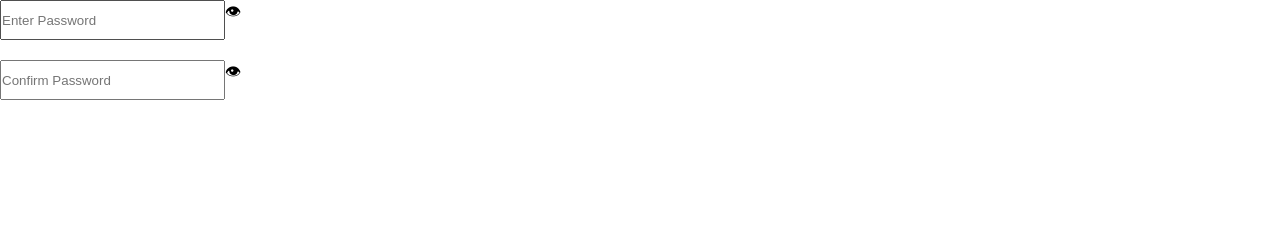
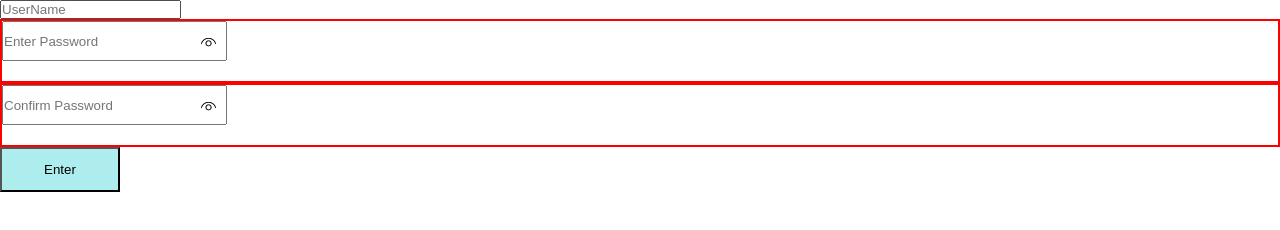
Before and after one commit to Muzamil-Fatima/Basic-Logic-DOM, a plain HTML site: page 04.ShowHide Password/index.html in a window 1280 px wide. Drawn offline with Linux system fonts and the light colour scheme.

Commit message:
add file

```diff
--- a/04.ShowHide Password/index.html
+++ b/04.ShowHide Password/index.html
@@ -7,34 +7,51 @@
     <title>Document</title>
     <link rel="stylesheet" href="style.css">
     <style>
-        *{
+        * {
             margin: 0;
             padding: 0;
             box-sizing: border-box;
         }
-        .password{
+
+        .password {
             height: 40px;
             width: 225px;
             margin-bottom: 20px;
-            position: relative;
         }
 
-        span{
-            position: absolute;
-
+        .input-box{
+            border: 2px solid red;
+        }
+        .pass-show{
+            position: relative;
+            left: -30px;
+            top: 4px;
+            padding-top: 5px;
+            height: 20px;
+        }
+        button{
+            height: 45px;
+            width: 120px;
+            background-color: rgb(174, 237, 237);
         }
     </style>
 </head>
 
 <body>
-    <div class="pass">
-        <input type="password" placeholder="Enter Password" class="password">
-        <span>👁</span>
+    <form action="/login" method="post">
+        <div>
+            <input type="text" placeholder="UserName" autocomplete="username" required>
+        </div>
+    <div class=" input-box">
+        <input type="password" placeholder="Enter Password" class="password pass"  autocomplete="new-password" required>
+        <img src="eye-show.png" alt="eye-icon" class="pass-show">
     </div>
-    <div class="confirm-pass">
-        <input type="password" placeholder="Confirm Password" class="password">
-        <span>👁</span>
+    <div class="input-box">
+        <input type="password" placeholder="Confirm Password" class="password confirm-pass "  autocomplete="new-password" required>
+        <img src="eye-show.png" alt="eye-icon" class="pass-show">
     </div>
+    <button>Enter</button>
+    </form>
     <script src="script.js"></script>
 </body>
 
--- a/04.ShowHide Password/script.js
+++ b/04.ShowHide Password/script.js
@@ -0,0 +1,33 @@
+const input = document.querySelectorAll(".password");
+const show = document.querySelectorAll(".pass-show");
+const passwords = document.querySelectorAll(".pass");
+const confirmPasswords = document.querySelectorAll(".confirm-pass");
+
+// show hidden password
+show.forEach((shows, index) => {
+  shows.addEventListener("click", () => {
+    const currentInput = input[index];
+    if (currentInput.type === "password") {
+      currentInput.type = "text";
+    } else {
+      currentInput.type = "password";
+    }
+  });
+});
+
+//  password match
+confirmPasswords.forEach((confirmPass, index) => {
+  const passwordInput = passwords[index];
+
+  let errMess = document.createElement("span");
+  errMess.style.color = "red";
+  confirmPass.parentNode.appendChild(errMess);
+
+  confirmPass.addEventListener("blur", () => {
+    if (confirmPass.value !== passwordInput.value) {
+      errMess.textContent = "❌ Passwords do not match";
+    } else {
+      errMess.textContent = "";
+    }
+  });
+});
```
Also changed, not shown: 04.ShowHide Password/home.html (added, +11 -0 lines), 17.count-number/index.html (added, +13 -0 lines), 04.ShowHide Password/eye-hiden.png (added), 04.ShowHide Password/eye-show.png (added).
